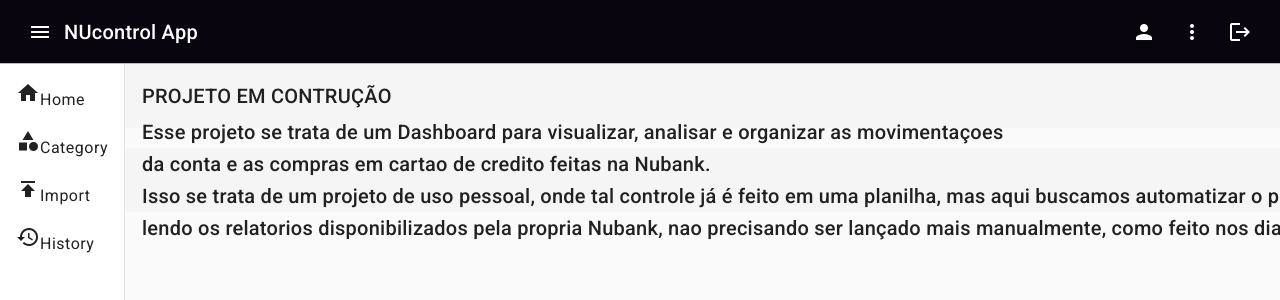
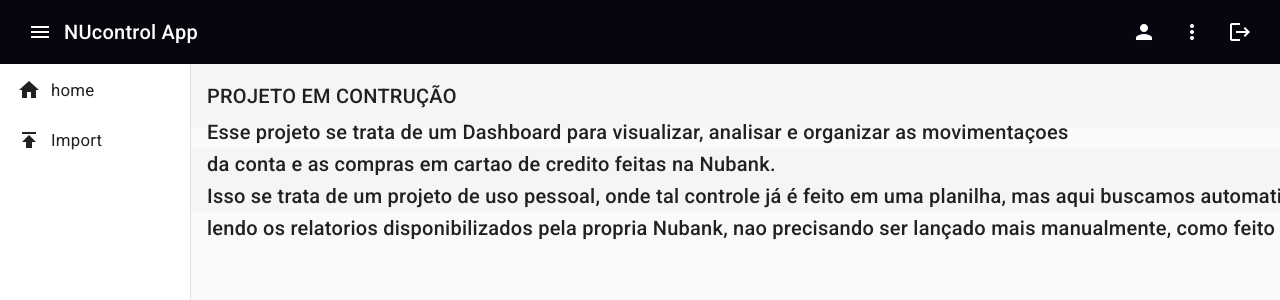
Before and after one commit to Ma7heus/Money-Control-Angular, an Angular app: page /building in a window 1280 px wide. Shown: the top 300 px of the page. Built offline with nearby package versions, Linux system fonts and the light colour scheme.

Commit message:
Ajustando o style da navbar

```diff
--- a/src/app/views/navbar/navbar.component.css
+++ b/src/app/views/navbar/navbar.component.css
@@ -1,39 +1,45 @@
-@media (max-width: 599px) {
-  .sidenav-container {
-      height: calc(100% - var(--mat-toolbar-mobile-height));
-  }
-}
-
-@media (min-width: 600px) {
-  .sidenav-container {
-      height: calc(100% - var(--mat-toolbar-standard-height));
-  }
-}
-
-mat-toolbar {
-  border-bottom: 1px solid #bbb;
-}
-.example-spacer {
-  flex: 1 1 auto;
-}
-
+/*Style da toolbar*/
 .mat-toolbar{
   background-color: rgb(8, 5, 15);
   color: white;
 }
 
-.active{
-  border-left: 5px solid rgb(32, 17, 17);
-  background-color: rgb(228, 223, 233);
-  color: white;
-  transition: 200ms ease-in;
+.example-spacer {
+  flex: 1 1 auto;
 }
 
-.example-headers-align .mat-expansion-panel-header-description {
-  justify-content: space-between;
-  align-items: center;
+/*Style da sidenav*/
+.mat-sidenav{
+  background-color: white;
 }
 
-.example-headers-align .mat-mdc-form-field + .mat-mdc-form-field {
-  margin-left: 2px;
+.custom-link{
+  width: 180px;
+  display: flex;
+  margin-top: 2px;
+  margin-left: 5px;
+  margin-right: 5px;
+  border-radius: 5px;
+  font-size: larger;
+  align-items: center;
+
+  mat-icon {
+    margin-right: 10px;
+  }
 }
+
+.custom-link:hover{
+  background-color: black;
+  color: white;
+   /* transition: 100ms ease-in; */
+}
+
+.active{
+  background-color: black;
+  color: white;
+  font-size: larger;
+}
+
+.mat-mdc-list-base {
+  display: contents;
+}
--- a/src/app/views/navbar/navbar.component.html
+++ b/src/app/views/navbar/navbar.component.html
@@ -34,63 +34,24 @@
         <a
           routerLink="home"
           routerLinkActive="active"
-          mat-list-item
+          mat-icon-button
           class="custom-link"
         >
           <mat-icon>home</mat-icon>
-          <span>Home</span>
-        </a>
-        <a
-          routerLink="category"
-          routerLinkActive="active"
-          mat-list-item
-          class="custom-link"
-        >
-          <mat-icon>category</mat-icon>
-          <span>Category</span>
+          home
         </a>
         <a
           routerLink="import"
           routerLinkActive="active"
-          mat-list-item
+          mat-icon-button
           class="custom-link"
         >
           <mat-icon>publish</mat-icon>
           <span>Import</span>
         </a>
-        <a
-          routerLink="history"
-          routerLinkActive="active"
-          mat-list-item
-          class="custom-link"
-        >
-          <mat-icon>history</mat-icon>
-          <span>History</span>
-        </a>
       </mat-nav-list>
+    </mat-sidenav>
 
-      <!-- <mat-accordion class="example-headers-align" multi>
-      <mat-expansion-panel>
-        <mat-expansion-panel-header>
-          <mat-panel-title>
-              <mat-icon>add_circle</mat-icon>
-            Cadastros
-          </mat-panel-title>
-        </mat-expansion-panel-header>
-
-        <a routerLink="category" routerLinkActive="active" mat-list-item class="custom-link">
-          <mat-icon>category</mat-icon>
-          <span>Category</span>
-        </a>
-        <a routerLink="import" routerLinkActive="active" mat-list-item class="custom-link">
-          <mat-icon>publish</mat-icon>
-          <span>Import</span>
-        </a>
-
-      </mat-expansion-panel>
-
-    </mat-accordion> -->
-    </mat-sidenav>
     <mat-sidenav-content>
       <div style="height: 90vh">
         <router-outlet> </router-outlet>
```
